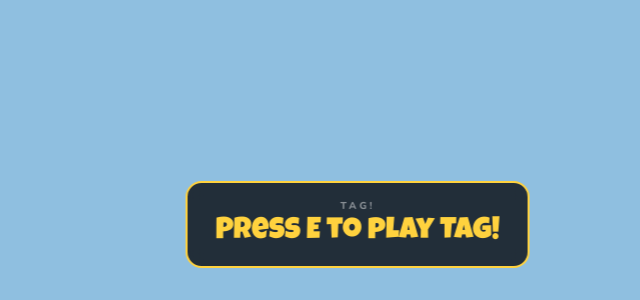
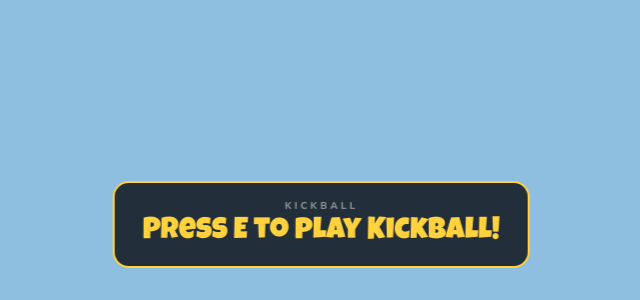
Before and after one commit to Infernodude777/4square, a React (Vite) app: page / in a window 1280 px wide. Shown: the part 500-800 px from the top of the page, without its empty margins (110-750 px from the left). Built offline with nearby package versions, Linux system fonts and the light colour scheme; no server answers.

Commit message:
add kickball to the hub HUD

```diff
--- a/src/components/hub/HubHUD.tsx
+++ b/src/components/hub/HubHUD.tsx
@@ -1,6 +1,6 @@
 import { useEffect, useState } from "react";
 import { RT } from "../../game/refs";
-import { FOUR_SQUARE_POS, TETHER_POS, WALL_POS, SWING_POS, TAG_POS } from "./constants";
+import { FOUR_SQUARE_POS, TETHER_POS, WALL_POS, SWING_POS, TAG_POS, KICK_POS } from "./constants";
 
 function dist(pos: [number, number, number]) {
   const p = RT.entities.player.pos;
@@ -8,7 +8,7 @@ function dist(pos: [number, number, number]) {
 }
 
 export function HubHUD() {
-  const [near, setNear] = useState<"foursquare" | "tetherball" | "wallball" | "swing" | "tag" | null>(null);
+  const [near, setNear] = useState<"foursquare" | "tetherball" | "wallball" | "swing" | "tag" | "kickball" | null>(null);
   const [activeSwing, setActiveSwing] = useState(false);
 
   useEffect(() => {
@@ -26,11 +26,13 @@ export function HubHUD() {
       const dw   = dist(WALL_POS);
       const ds   = dist(SWING_POS);
       const dtag = dist(TAG_POS);
-      const nearCourt = d4 < 5.5 || dt < 4.8 || dw < 6.0 || ds < 2.5;
+      const dk   = dist(KICK_POS);
+      const nearCourt = d4 < 5.5 || dt < 4.8 || dw < 6.0 || ds < 2.5 || dk < 5.5;
 
-      if (ds < 2.0 && ds <= d4 && ds <= dt && ds <= dw) setNear("swing");
-      else if (d4 < 5.2 && d4 <= dt && d4 <= dw) setNear("foursquare");
-      else if (dt < 4.4 && dt <= dw) setNear("tetherball");
+      if (ds < 2.0 && ds <= d4 && ds <= dt && ds <= dw && ds <= dk) setNear("swing");
+      else if (d4 < 5.2 && d4 <= dt && d4 <= dw && d4 <= dk) setNear("foursquare");
+      else if (dt < 4.4 && dt <= dw && dt <= dk) setNear("tetherball");
+      else if (dk < 4.8 && dk <= dw) setNear("kickball");
       else if (dw < 5.6) setNear("wallball");
       else if (!nearCourt && dtag < 9.0) setNear("tag");
       else setNear(null);
@@ -44,10 +46,10 @@ export function HubHUD() {
         {near ? (
           <div className="animate-bannerin rounded-2xl border-2 border-[#ffd23e] bg-[#10141c]/85 px-7 py-4 backdrop-blur-sm">
             <div className="text-[10px] font-extrabold uppercase tracking-[0.3em] text-white/45">
-              {near === "foursquare" ? "Four Square" : near === "tetherball" ? "Tetherball" : near === "wallball" ? "Wallball" : near === "tag" ? "TAG!" : "Playground Swing"}
+              {near === "foursquare" ? "Four Square" : near === "tetherball" ? "Tetherball" : near === "wallball" ? "Wallball" : near === "tag" ? "TAG!" : near === "kickball" ? "Kickball" : "Playground Swing"}
             </div>
             <div className="font-display text-3xl text-[#ffd23e]">
-              {near === "swing" ? (activeSwing ? "Press E to jump off" : "Press E to swing") : near === "tag" ? "Press E to play Tag!" : "Press E to play"}
+              {near === "swing" ? (activeSwing ? "Press E to jump off" : "Press E to swing") : near === "tag" ? "Press E to play Tag!" : near === "kickball" ? "Press E to play Kickball!" : "Press E to play"}
             </div>
           </div>
         ) : (
```
